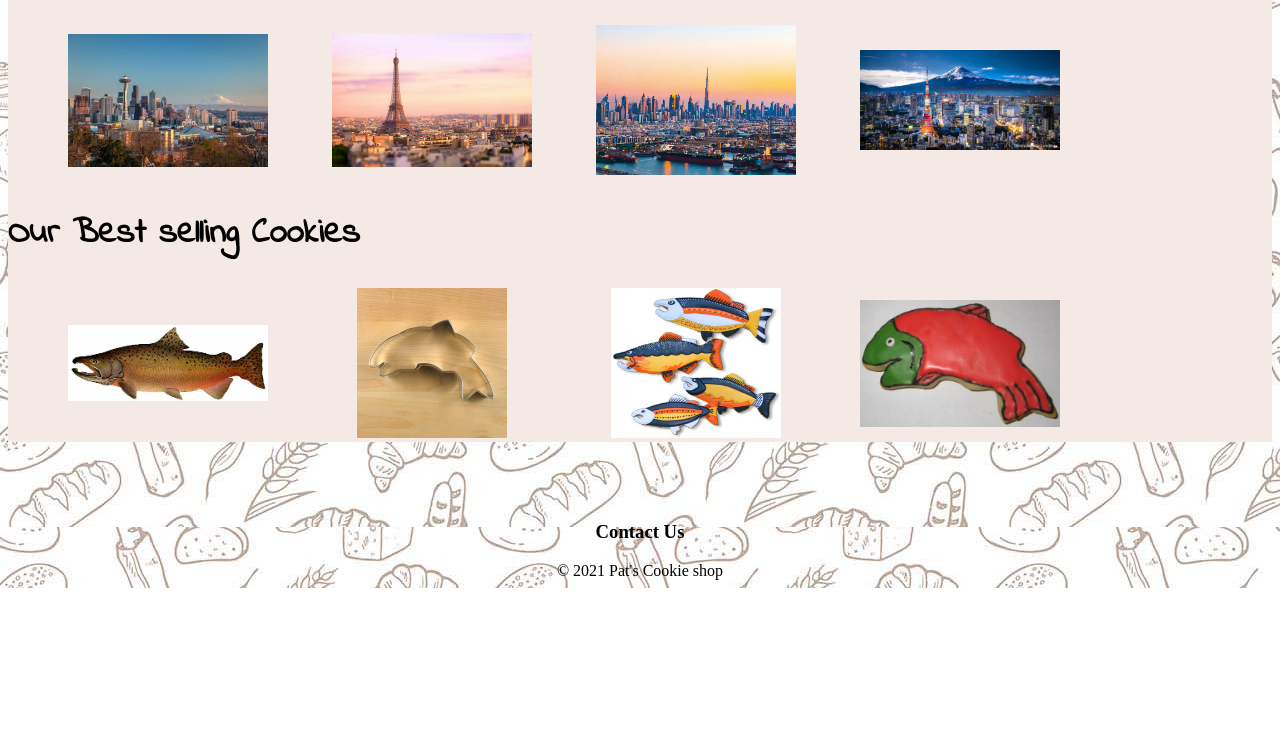
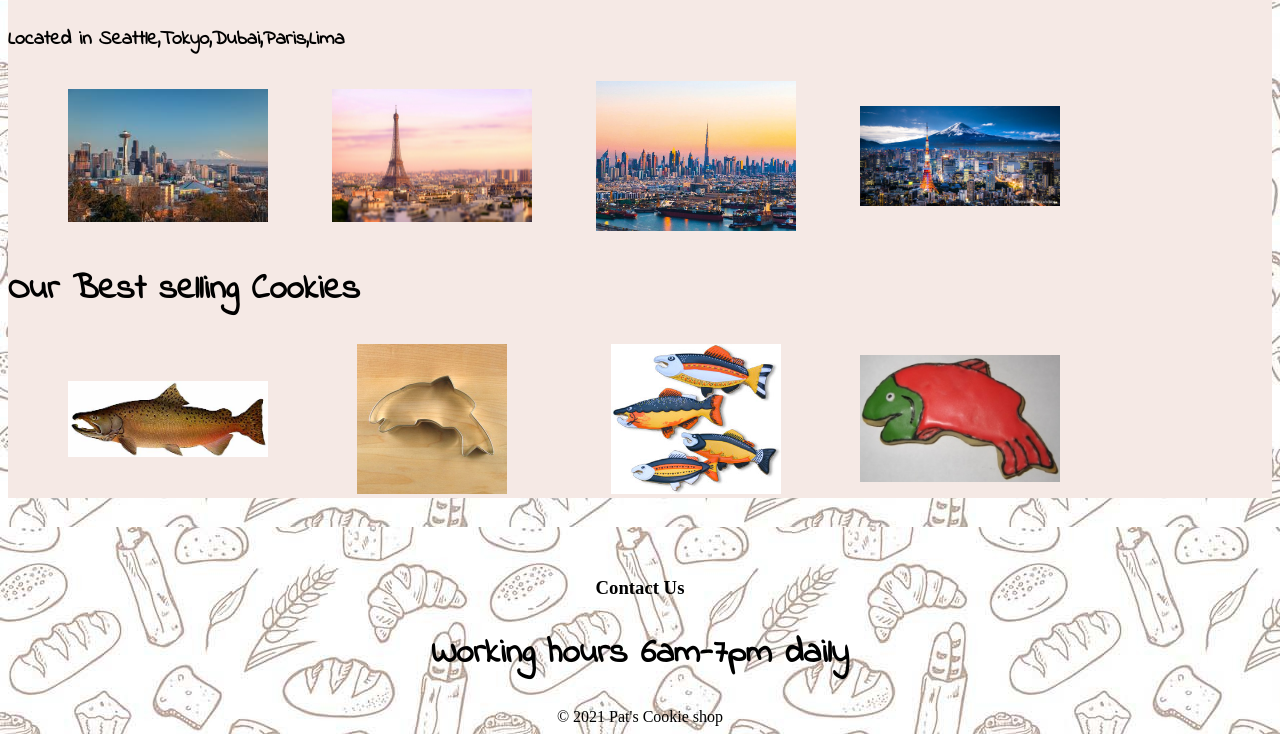
Before and after one commit to FatemaRamadan/cookie-stand, a plain HTML site: page index.html in a window 1280 px wide. Shown: the part 623-1357 px from the top of the page. Before the commit the page ends 1211 px from the top, so only its background shows below. Drawn offline with Linux system fonts and the light colour scheme; files whose address does not match are found by name.

Commit message:
finished edits

```diff
--- a/css/style.css
+++ b/css/style.css
@@ -41,6 +41,10 @@ h1{
   padding-bottom: 50px;
   font-size: 100px;
 }
+h4{
+  font-family:'Indie Flower', cursive;
+  font-size: 20px;
+}
   img{
     text-align: center;
     margin-left: 60px;
--- a/index.html
+++ b/index.html
@@ -31,8 +31,9 @@
 in sapiente illo quo fuga quam deleniti rerum blanditiis. Debitis aliquid qui nihil tempore placeat.</p>
     <article>
         <h2>Have you visited Our World Wide Shops?</h2>
+        <h4>Located in Seattle,Tokyo,Dubai,Paris,Lima</h4>
         <nav>
-            <img src="img/download.jpg" alt="Seattle">
+            <img src="img/download.jpg" alt="Seattle" >
             <img src="img/Effiel Tower - Paris Highlights.jpg" alt="Paris">
             <img src="img/Dubai-skyline_16d7de0fdce_large.jpg" alt="Dubai">
             <img src="img/tokyo-ops-7-19.jpg" alt="Tokyo">
@@ -50,6 +51,7 @@ in sapiente illo quo fuga quam deleniti rerum blanditiis. Debitis aliquid qui ni
 </body>
 <footer>
  <h3>Contact Us</h3>
+ <h2>Working hours 6am-7pm daily</h2>
 &copy; 2021 Pat's Cookie shop
 
 </footer>
```
